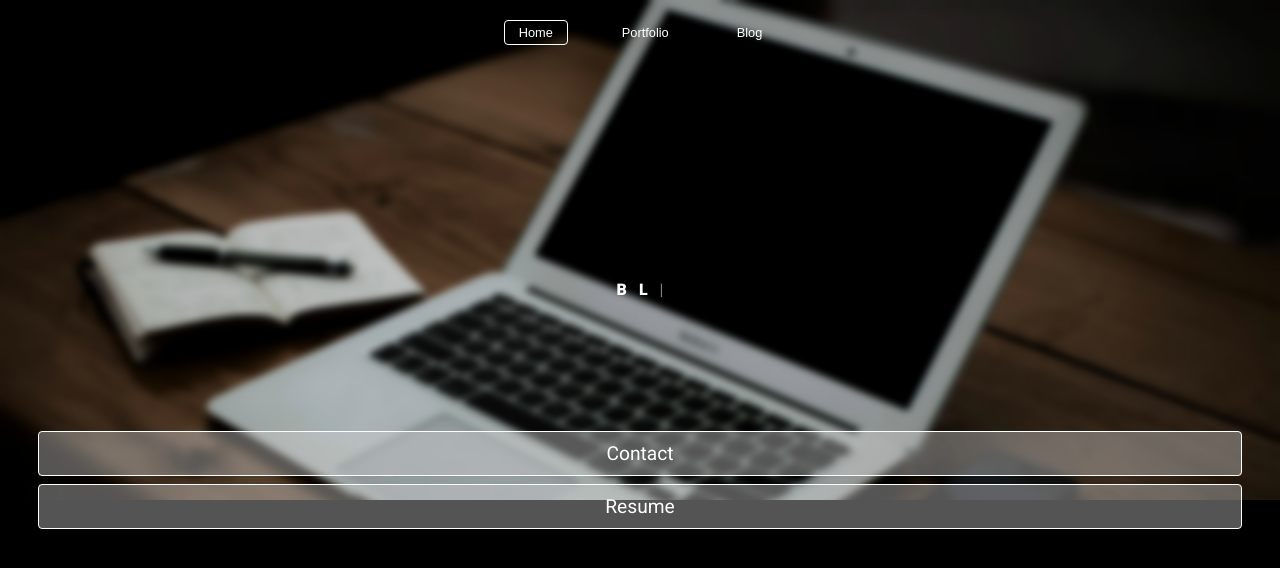
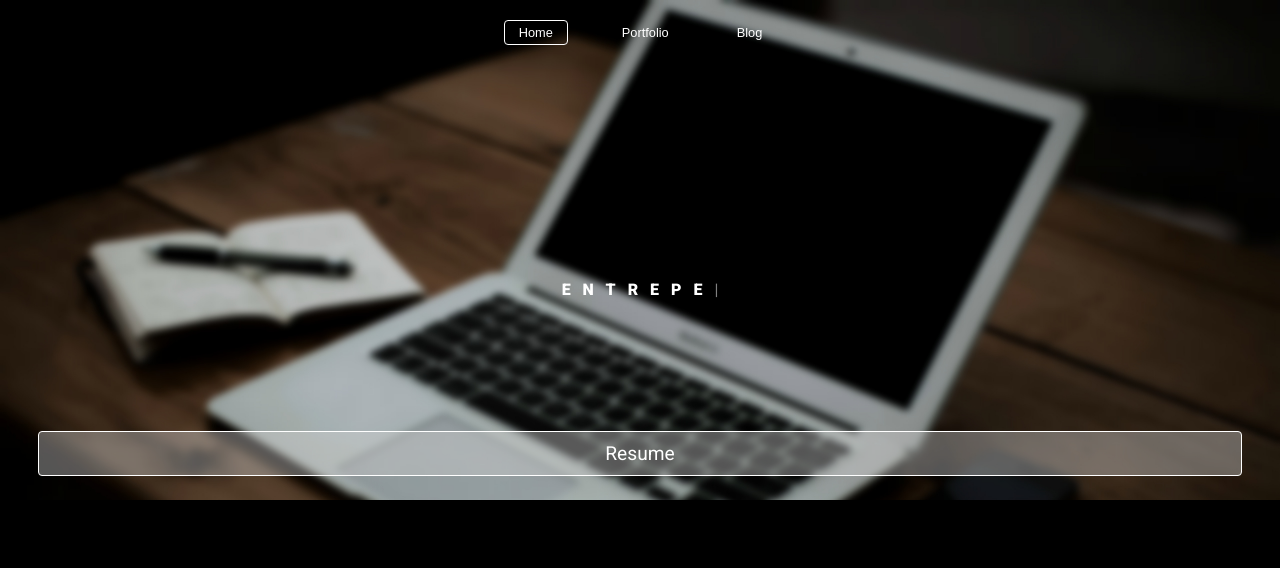
Before and after one commit to j3rryj/j3rryj.github.io, a React app: page / in a window 1280 px wide. Shown: the top 568 px of the page. Built offline with nearby package versions, Linux system fonts and the light colour scheme.

Commit message:
removed contact button

```diff
--- a/src/components/Home.jsx
+++ b/src/components/Home.jsx
@@ -29,7 +29,7 @@ class Home extends Component {
       <div className="home-div">
         <span className="typer" ref={(el) => { this.el = el; }}/><br/>
         <div className="home-div-contact">
-          <a className="home-div-contact-btn" href="https://www.dropbox.com/s/wulobj7z2wizjjg/Jerry%20Jong%20Resume.pdf?dl=0">Contact</a>
+          {/* <a className="home-div-contact-btn" href="https://www.dropbox.com/s/wulobj7z2wizjjg/Jerry%20Jong%20Resume.pdf?dl=0">Contact</a> */}
           <a className="home-div-contact-btn" href="https://www.dropbox.com/s/wulobj7z2wizjjg/Jerry%20Jong%20Resume.pdf?dl=0">Resume</a>
         </div>
       </div>
--- a/src/styles/App.css
+++ b/src/styles/App.css
@@ -26,7 +26,7 @@ body {
   background-color: transparent;
   padding: 10px;
   margin: 20px;
-  width: 100px;
+  width: 180px;
   color: white;
   font-size: 1.2em;
   text-decoration: none;
```
Also changed, not shown: 1 other file (tests, documents, lock files or other folders).
